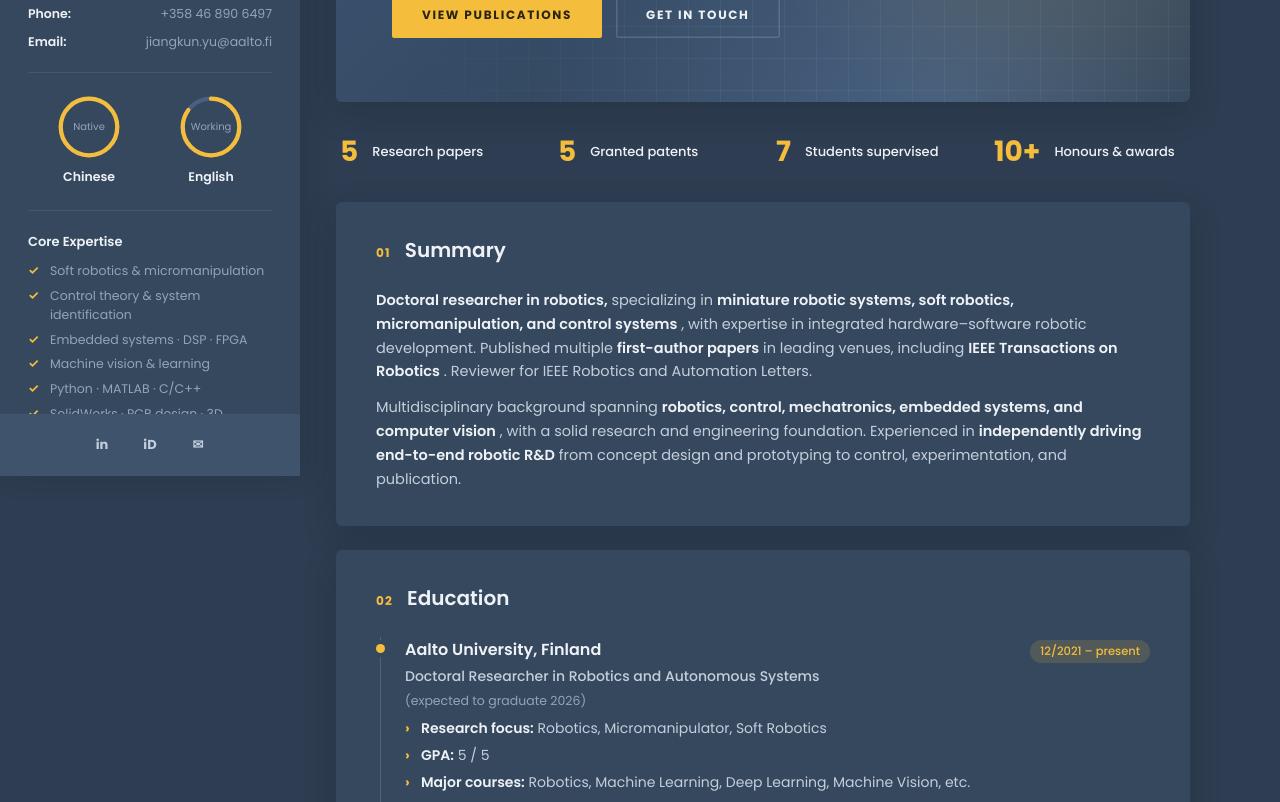
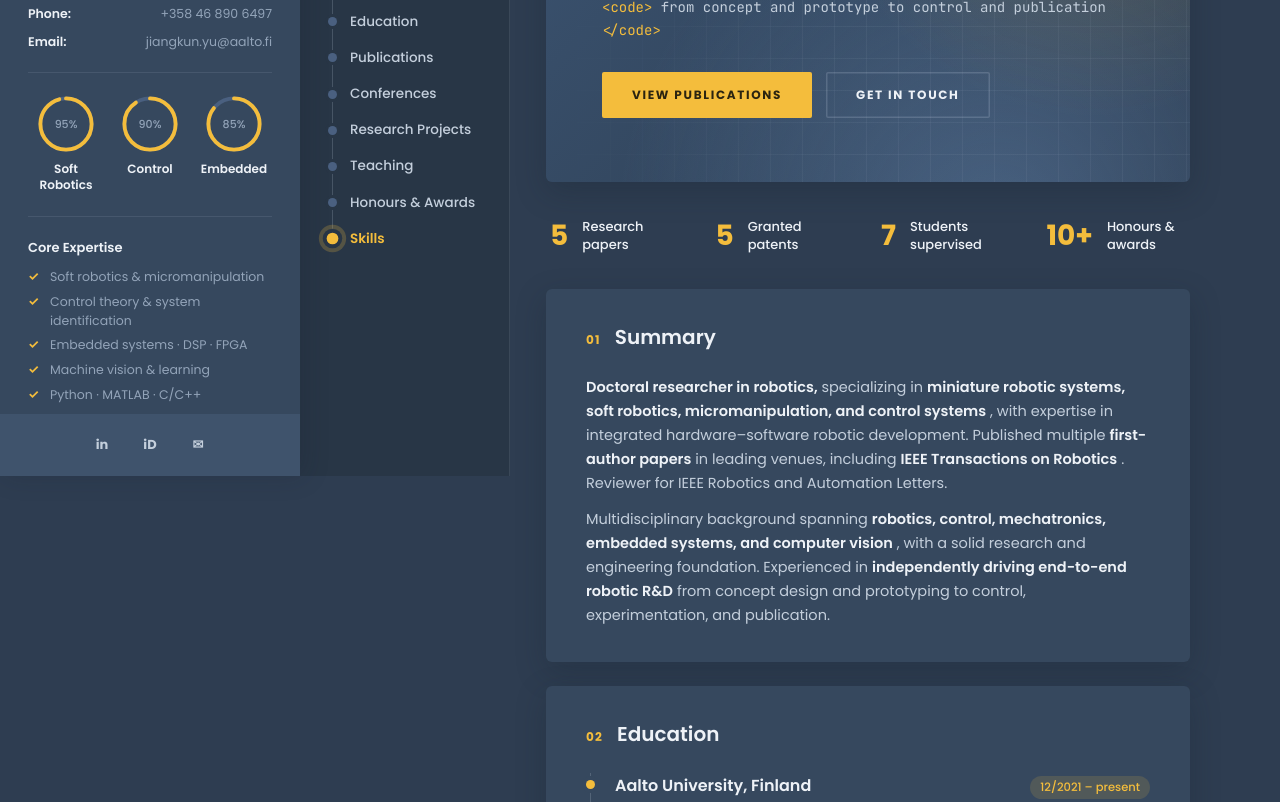
Before and after one commit to Jiangkun-Yu/jiangkun-yu.github.io, a plain HTML site: page index.html in a window 1280 px wide. Shown: the part 324-1126 px from the top of the page. Drawn offline with Linux system fonts and the light colour scheme.

Commit message:
minor change

```diff
--- a/index.html
+++ b/index.html
@@ -8,7 +8,7 @@
     <link rel="preconnect" href="https://fonts.googleapis.com">
     <link rel="preconnect" href="https://fonts.gstatic.com" crossorigin>
     <link href="https://fonts.googleapis.com/css2?family=Poppins:wght@400;500;600;700&family=Noto+Sans+SC:wght@400;500;600;700&family=JetBrains+Mono:wght@400;500&display=swap" rel="stylesheet">
-    <link rel="stylesheet" href="style.css">
+    <link rel="stylesheet" href="style.css?v=3">
 </head>
 <body>
 
@@ -39,16 +39,22 @@
                 <li><span class="info__k" data-en="Email:" data-zh="邮箱:">Email:</span><a class="info__v" href="mailto:jiangkun.yu@aalto.fi">jiangkun.yu@aalto.fi</a></li>
             </ul>
 
-            <div class="langs">
-                <div class="ring" style="--p: 100">
+            <!-- Main fields: change --p (0–100) to adjust how full each ring is -->
+            <div class="rings">
+                <div class="ring" style="--p: 95">
                     <svg viewBox="0 0 36 36" aria-hidden="true"><circle class="ring__bg" cx="18" cy="18" r="15.9"/><circle class="ring__fg" cx="18" cy="18" r="15.9"/></svg>
-                    <span class="ring__label" data-en="Native" data-zh="母语">Native</span>
-                    <span class="ring__name" data-en="Chinese" data-zh="中文">Chinese</span>
+                    <span class="ring__label">95%</span>
+                    <span class="ring__name" data-en="Soft Robotics" data-zh="软体机器人">Soft Robotics</span>
+                </div>
+                <div class="ring" style="--p: 90">
+                    <svg viewBox="0 0 36 36" aria-hidden="true"><circle class="ring__bg" cx="18" cy="18" r="15.9"/><circle class="ring__fg" cx="18" cy="18" r="15.9"/></svg>
+                    <span class="ring__label">90%</span>
+                    <span class="ring__name" data-en="Control" data-zh="控制">Control</span>
                 </div>
                 <div class="ring" style="--p: 85">
                     <svg viewBox="0 0 36 36" aria-hidden="true"><circle class="ring__bg" cx="18" cy="18" r="15.9"/><circle class="ring__fg" cx="18" cy="18" r="15.9"/></svg>
-                    <span class="ring__label" data-en="Working" data-zh="熟练">Working</span>
-                    <span class="ring__name" data-en="English" data-zh="英语">English</span>
+                    <span class="ring__label">85%</span>
+                    <span class="ring__name" data-en="Embedded" data-zh="嵌入式">Embedded</span>
                 </div>
             </div>
 
@@ -61,6 +67,12 @@
                 <li data-en="Python · MATLAB · C/C++" data-zh="Python · MATLAB · C/C++">Python · MATLAB · C/C++</li>
                 <li data-en="SolidWorks · PCB design · 3D printing" data-zh="SolidWorks · PCB 设计 · 3D 打印">SolidWorks · PCB design · 3D printing</li>
             </ul>
+
+            <h2 class="sidebar__heading" data-en="Languages" data-zh="语言">Languages</h2>
+            <ul class="info info--plain">
+                <li><span class="info__k" data-en="Chinese" data-zh="中文">Chinese</span><span class="info__v" data-en="Native" data-zh="母语">Native</span></li>
+                <li><span class="info__k" data-en="English" data-zh="英语">English</span><span class="info__v" data-en="Working proficiency" data-zh="熟练">Working proficiency</span></li>
+            </ul>
         </div>
 
         <div class="sidebar__social">
@@ -70,7 +82,23 @@
         </div>
     </aside>
 
-    <main class="page">
+    <!-- ============== OUTLINE (section navigator) ============== -->
+    <nav class="outline" aria-label="Page outline">
+        <p class="outline__heading" data-en="Outline" data-zh="目录">Outline</p>
+        <ol class="outline__list">
+            <li><a href="#top" data-en="Home" data-zh="首页">Home</a></li>
+            <li><a href="#summary" data-en="Summary" data-zh="简介">Summary</a></li>
+            <li><a href="#education" data-en="Education" data-zh="教育背景">Education</a></li>
+            <li><a href="#publications" data-en="Publications" data-zh="学术成果">Publications</a></li>
+            <li><a href="#conferences" data-en="Conferences" data-zh="学术会议">Conferences</a></li>
+            <li><a href="#projects" data-en="Research Projects" data-zh="项目经历">Research Projects</a></li>
+            <li><a href="#teaching" data-en="Teaching" data-zh="教学和组织">Teaching</a></li>
+            <li><a href="#honours" data-en="Honours & Awards" data-zh="荣誉与奖项">Honours & Awards</a></li>
+            <li><a href="#skills" data-en="Skills" data-zh="技能">Skills</a></li>
+        </ol>
+    </nav>
+
+    <main class="page" id="top">
 
         <!-- ============== HERO BANNER ============== -->
         <header class="hero">
@@ -516,6 +544,6 @@
 
     </div>
 
-    <script src="script.js"></script>
+    <script src="script.js?v=3"></script>
 </body>
 </html>
--- a/script.js
+++ b/script.js
@@ -49,4 +49,35 @@
         applyLang(current === 'en' ? 'zh' : 'en');
     });
 
+    /* =========================================================
+       Outline — highlight the section currently in view
+       ========================================================= */
+    const outlineLinks = Array.from(document.querySelectorAll('.outline__list a'));
+    const targets = outlineLinks
+        .map(a => document.querySelector(a.getAttribute('href')))
+        .filter(Boolean);
+
+    function updateActive() {
+        const line = window.innerHeight * 0.3;   // a section is "current" once its top passes 30% of the screen
+        let idx = 0;
+        targets.forEach((el, i) => {
+            if (el.getBoundingClientRect().top - line <= 0) idx = i;
+        });
+        // at the very bottom, mark the last section
+        if (window.innerHeight + window.scrollY >= document.documentElement.scrollHeight - 2) {
+            idx = targets.length - 1;
+        }
+        outlineLinks.forEach((a, i) => a.classList.toggle('is-active', i === idx));
+    }
+
+    let ticking = false;
+    window.addEventListener('scroll', () => {
+        if (!ticking) {
+            requestAnimationFrame(() => { updateActive(); ticking = false; });
+            ticking = true;
+        }
+    }, { passive: true });
+    window.addEventListener('resize', updateActive);
+    updateActive();
+
 })();
--- a/style.css
+++ b/style.css
@@ -39,6 +39,7 @@
 
     --radius: 6px;
     --sidebar-w: 300px;
+    --outline-w: 210px;
     --shadow: 0 10px 30px rgba(20, 30, 45, 0.25);
 }
 
@@ -226,10 +227,16 @@ a.info__v:hover {
     color: var(--accent);
 }
 
-/* Language rings */
-.langs {
+/* Plain-text list (languages) */
+.info--plain {
+    padding: 0;
+    border-bottom: none;
+}
+
+/* Main-field rings */
+.rings {
     display: flex;
-    justify-content: space-around;
+    justify-content: space-between;
     padding: 22px 0;
     border-bottom: 1px solid var(--line);
 }
@@ -241,8 +248,8 @@ a.info__v:hover {
 }
 
 .ring svg {
-    width: 64px;
-    height: 64px;
+    width: 58px;
+    height: 58px;
     transform: rotate(-90deg);
     display: block;
     margin: 0 auto;
@@ -271,18 +278,20 @@ a.info__v:hover {
 
 .ring__label {
     position: absolute;
-    top: 32px;
+    top: 29px;
     left: 0;
     right: 0;
     transform: translateY(-50%);
-    font-size: 10px;
+    font-size: 11px;
+    font-weight: 500;
     color: var(--ink-mute);
 }
 
 .ring__name {
     display: block;
     margin-top: 8px;
-    font-size: 12.5px;
+    font-size: 12px;
+    line-height: 1.35;
     font-weight: 600;
     color: var(--ink);
 }
@@ -343,12 +352,99 @@ a.info__v:hover {
     background: var(--accent);
 }
 
+/* -------- Outline (middle column) -------- */
+.outline {
+    position: fixed;
+    top: 0;
+    bottom: 0;
+    left: var(--sidebar-w);
+    width: var(--outline-w);
+    z-index: 40;
+    display: flex;
+    flex-direction: column;
+    justify-content: center;
+    padding: 30px 18px 30px 28px;
+    background: var(--bg-deep);
+    border-right: 1px solid var(--line);
+}
+
+.outline__heading {
+    font-size: 11px;
+    font-weight: 600;
+    letter-spacing: 0.18em;
+    text-transform: uppercase;
+    color: var(--ink-mute);
+    margin: 0 0 18px 22px;
+}
+
+.outline__list {
+    position: relative;
+    list-style: none;
+}
+
+/* the vertical rail */
+.outline__list::before {
+    content: "";
+    position: absolute;
+    left: 4px;
+    top: 14px;
+    bottom: 14px;
+    width: 1px;
+    background: var(--line-strong);
+}
+
+.outline__list a {
+    position: relative;
+    display: block;
+    padding: 9px 0 9px 22px;
+    font-size: 13.5px;
+    font-weight: 500;
+    color: var(--ink-soft);
+    line-height: 1.35;
+    transition: color 0.2s ease, transform 0.2s ease;
+}
+
+/* the dot on the rail */
+.outline__list a::before {
+    content: "";
+    position: absolute;
+    left: 0;
+    top: 50%;
+    width: 9px;
+    height: 9px;
+    margin-top: -4.5px;
+    border-radius: 50%;
+    background: var(--panel-3);
+    box-shadow: 0 0 0 3px var(--bg-deep);
+    transition: background 0.2s ease, transform 0.2s ease, box-shadow 0.2s ease;
+}
+
+.outline__list a:hover {
+    color: var(--ink);
+    transform: translateX(3px);
+}
+
+.outline__list a:hover::before {
+    background: var(--accent-2);
+}
+
+.outline__list a.is-active {
+    color: var(--accent);
+    font-weight: 600;
+}
+
+.outline__list a.is-active::before {
+    background: var(--accent);
+    transform: scale(1.3);
+    box-shadow: 0 0 0 3px var(--bg-deep), 0 0 0 6px rgba(244,189,60,0.22);
+}
+
 /* -------- Main column -------- */
 .page {
     flex: 1;
-    margin-left: var(--sidebar-w);
+    margin-left: calc(var(--sidebar-w) + var(--outline-w));
     padding: 30px 90px 40px 36px;
-    max-width: calc(var(--sidebar-w) + 1100px);
+    max-width: calc(var(--sidebar-w) + var(--outline-w) + 1100px);
     min-width: 0;
 }
 
@@ -773,6 +869,16 @@ ul.pub-list li::before,
     }
 }
 
+@media (max-width: 1100px) {
+    :root {
+        --outline-w: 0px;
+    }
+
+    .outline {
+        display: none;
+    }
+}
+
 @media (max-width: 960px) {
     .layout {
         display: block;
@@ -856,7 +962,7 @@ ul.pub-list li::before,
 
 /* -------- Print -------- */
 @media print {
-    .lang-toggle, .hero__actions, .sidebar__social { display: none; }
+    .lang-toggle, .hero__actions, .sidebar__social, .outline { display: none; }
     body { background: #fff; color: #000; }
     .layout { display: block; }
     .sidebar { position: static; width: auto; }
```
